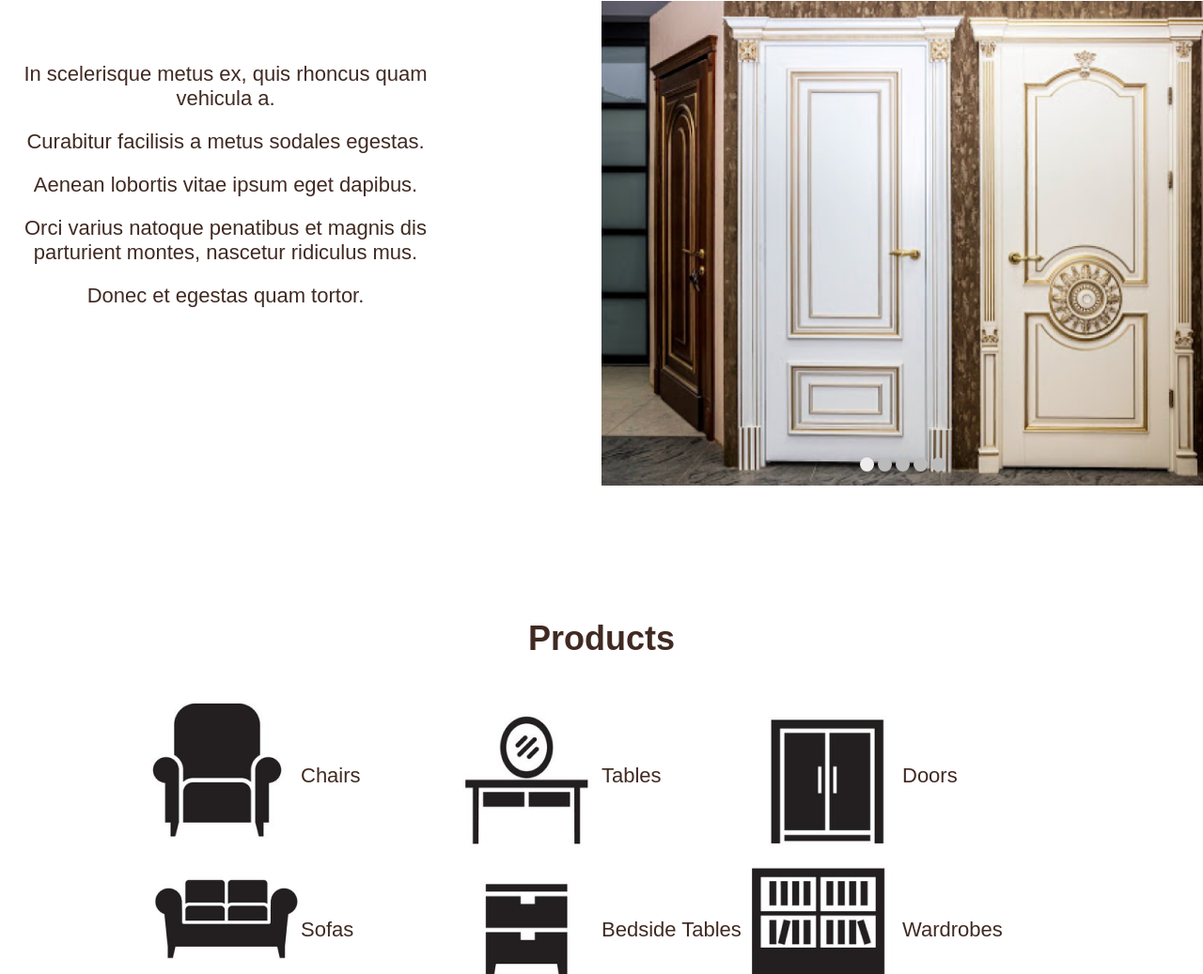
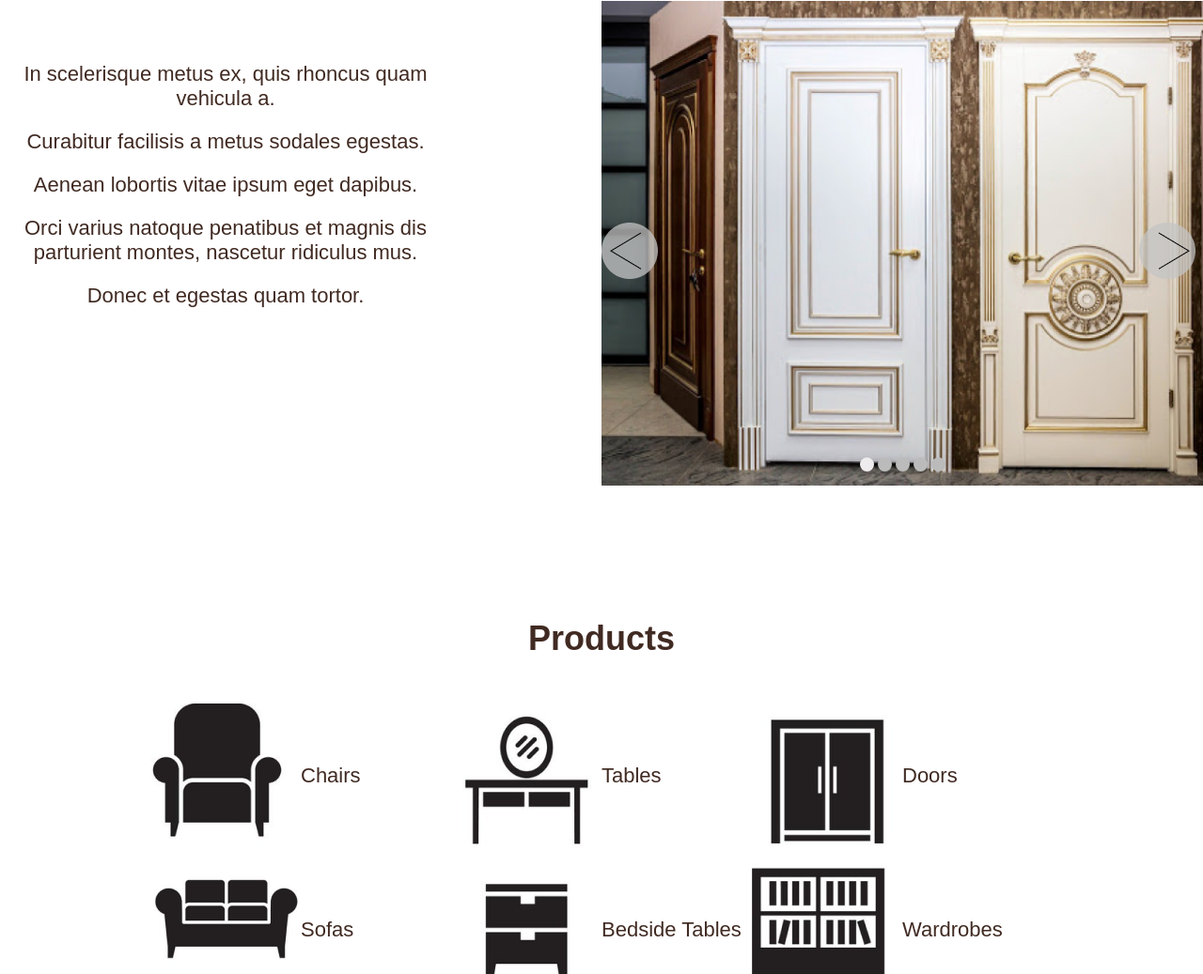
Before and after one commit to makrushinoff/Madeira, a plain HTML site: page index.html in a window 1280 px wide. Shown: the part 1591-2628 px from the top of the page at 94% size. Drawn offline with Linux system fonts and the light colour scheme.

Commit message:
[slider] Fixed buttons in slider

```diff
--- a/css/slider.css
+++ b/css/slider.css
@@ -27,9 +27,9 @@ article img {
 #switch3:checked ~ #controls label:nth-child(2),
 #switch4:checked ~ #controls label:nth-child(3),
 #switch5:checked ~ #controls label:nth-child(4) {
-    background: url('../../untitled/images/ButtonLeft.png') no-repeat;
+    background: url('../images/ButtonLeft.png') no-repeat;
     float: left;
-    margin: -120px 0 0 0; /*сдвиг влево*/
+    margin: -120px 0 0 0;
     display: block;
     height: 68px;
     width: 68px;
@@ -40,9 +40,9 @@ article img {
 #switch3:checked ~ #controls label:nth-child(4),
 #switch4:checked ~ #controls label:nth-child(5),
 #switch5:checked ~ #controls label:nth-child(1) {
-    background: url('../../untitled/images/ButtonRight.png') no-repeat;
-/ float: right;
-    margin: -120px 0 0 0; /*сдвиг вправо*/
+    background: url('../images/ButtonRight.png') no-repeat;
+    float: right;
+    margin: -120px 0 0 0;
     display: block;
     height: 68px;
     width: 68px;
```
